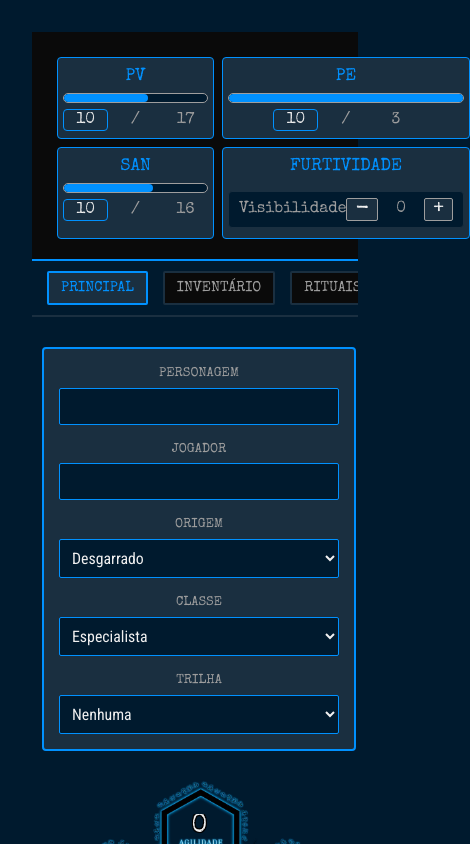
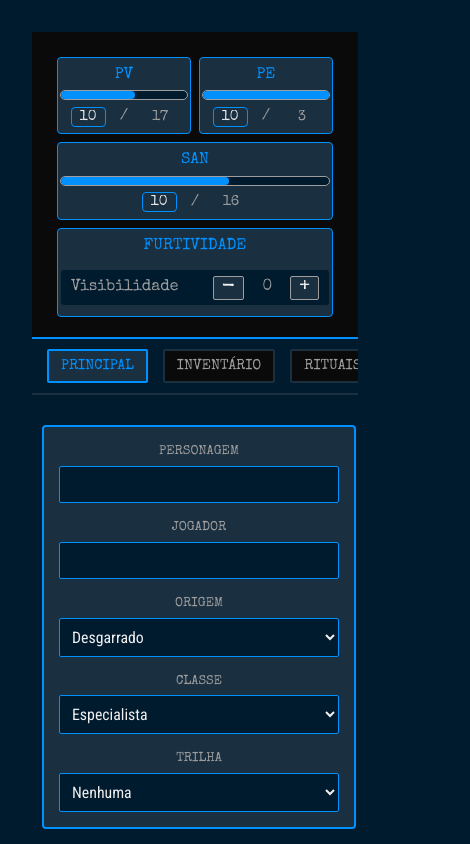
Before and after one commit to patrinhani/Rpg_plataform, a React (Vite) app: page / in a window 390 px wide. Shown: the top 844 px of the page, 470 px wide, since content can reach past the window. Built offline with nearby package versions, Linux system fonts and the light colour scheme.

Commit message:
`Refactor responsive layout styles in responsive.css`

```diff
--- a/src/styles/responsive.css
+++ b/src/styles/responsive.css
@@ -1,26 +1,36 @@
 /* css/responsive.css */
-/* (Layout Móvel Reestruturado para Recursos 2x2 e Hexágono) */
+/* (Layout Móvel Reestruturado - Recursos 3+1 com inputs menores) */
 
 /* --- 1. Telas Médias (Tablets) --- */
 @media (max-width: 1100px) {
 
-  /* --- NOVO LAYOUT 2X2 PARA RECURSOS --- */
+  /* --- LAYOUT 2X2 PARA RECURSOS (TABLET) --- */
   .recursos-container-fixo {
     padding: 10px;
   }
   .box-recursos {
     display: grid;
-    grid-template-columns: 1fr 1fr; /* 2 colunas */
-    grid-template-rows: auto auto; /* 2 linhas */
+    grid-template-columns: 1fr 1fr;
+    grid-template-rows: auto auto;
     gap: 10px;
   }
   .recurso-individual {
-    width: 100%; /* Ocupa a célula do grid */
+    width: 100%;
     padding: 5px;
     background-color: var(--cor-caixa);
     border: 1px solid var(--cor-borda);
     border-radius: 4px;
+    min-height: 110px;
+    display: flex;
+    flex-direction: column;
+    justify-content: center;
   }
+
+  #bloco-furtividade {
+     height: auto;
+     justify-content: flex-start;
+  }
+
   .recurso-individual label {
     font-size: 1.3em;
   }
@@ -28,7 +38,7 @@
   .recurso-individual .recurso-max,
   .recurso-individual .recurso-separador {
     font-size: 1.3em;
-    width: 60px; /* Inputs menores */
+    width: 60px;
   }
   .barra-recurso {
     height: 10px;
@@ -36,8 +46,7 @@
 
   /* Ajusta a posição das Abas */
   .ficha-abas {
-    /* (Altura do grid 2x2 + padding) */
-    top: 220px;
+    top: 240px;
     padding: 10px;
   }
 
@@ -46,14 +55,14 @@
     grid-template-columns: 1fr 1fr;
     grid-template-areas:
       "identidade identidade"
-      "atributos  defesa"     /* Atributos e Defesa lado a lado */
+      "atributos  defesa"
       "pericias   pericias"
       "controles  controles"
       "calculo    calculo";
   }
 
   .box-atributos {
-    max-width: 100%; /* Hexágono ocupa sua coluna */
+    max-width: 100%;
   }
 
   input[type="number"].input-hex {
@@ -99,33 +108,57 @@
     padding: 15px;
   }
 
-  /* Layout Fixo Responsivo (Recursos 2x2) */
+  /* --- (NOVO) Layout Fixo Responsivo (Recursos 3 + 1) --- */
   .recursos-container-fixo {
     padding: 10px 10px 5px 10px;
   }
   .box-recursos {
+    display: flex;
+    flex-wrap: wrap;
     gap: 8px;
   }
   .recurso-individual {
-    padding: 5px;
+    flex-basis: calc(33.33% - 6px);
+    flex-grow: 1;
+    min-width: 90px;
+
+    padding: 5px 4px; /* Reduz o padding lateral */
+    background-color: var(--cor-caixa);
+    border: 1px solid var(--cor-borda);
+    border-radius: 4px;
+    min-height: 0;
   }
+
+  #bloco-furtividade {
+    flex-basis: 100%;
+    width: 100%;
+    min-height: 0;
+  }
+
   .recurso-individual label {
-    font-size: 1.2em;
+    font-size: 1.1em;
     margin-bottom: 2px;
   }
   .barra-recurso {
     margin-bottom: 5px;
   }
+
+  /* --- INÍCIO DA CORREÇÃO --- */
+  .recurso-numeros {
+    gap: 2px; /* Reduz o espaço entre os números */
+  }
   .recurso-individual .recurso-atual,
   .recurso-individual .recurso-max,
   .recurso-individual .recurso-separador {
-    font-size: 1.2em;
-    width: 50px;
+    font-size: 1.1em; /* Fonte menor */
+    width: 38px;      /* Inputs menores */
   }
+  /* --- FIM DA CORREÇÃO --- */
+
 
   /* Ajusta a posição das Abas */
   .ficha-abas {
-    top: 210px; /* Posição ajustada para o grid 2x2 */
+    top: 175px;
     padding: 5px 10px;
     gap: 5px;
     overflow-x: auto;
@@ -139,22 +172,20 @@
 
   /* --- Layout da Ficha Principal (Celular) --- */
   .ficha-container {
-    grid-template-columns: 1fr; /* Coluna única */
+    grid-template-columns: 1fr;
     grid-template-areas:
       "identidade"
-      "atributos"  /* Hexágono mantido */
+      "atributos"
       "defesa"
       "pericias"
       "controles"
       "calculo";
   }
 
-  /* Bloco do Hexágono */
   .box-atributos {
-     max-width: 400px; /* Limita o tamanho do hexágono no centro */
+     max-width: 400px;
   }
 
-  /* Bloco de Defesa (força 2x2) */
   .box-defesa-status {
      flex-wrap: wrap;
   }
@@ -169,7 +200,6 @@
   }
 
   /* --- AJUSTE FINO (CELULAR) --- */
-  /* (Valores ajustados para um max-width de 400px) */
   #forca {
     top: 31%;
     left: 16%;
@@ -270,14 +300,13 @@
     font-size: 90%;
   }
 
-  /* Posição das abas (depende do 2x2 grid de recursos) */
   .ficha-abas {
-    top: 200px; /* Ajuste fino para telas menores */
+    top: 170px;
   }
 
   /* Hexágono e Inputs */
   .box-atributos {
-     max-width: 320px; /* Hexágono ainda menor */
+     max-width: 320px;
   }
   input[type="number"].input-hex {
     font-size: 1.8em;
@@ -285,7 +314,6 @@
   }
 
   /* --- AJUSTE FINO (CELULAR PEQUENO) --- */
-  /* (Valores ajustados para um max-width de 320px) */
   #forca {
     top: 31%;
     left: 16%;
@@ -306,7 +334,6 @@
     top: 64%;
     left: 63%;
   }
-
 
   /* Ajuste Cards de Perícia */
   .pericias-grid-container {
@@ -344,11 +371,18 @@
     flex-basis: auto;
   }
 
-  /* Recursos (Inputs menores) */
+  /* --- INÍCIO DA CORREÇÃO --- */
+  .recurso-individual {
+    padding: 5px 2px; /* Padding lateral ainda menor */
+  }
+  .recurso-numeros {
+    gap: 1px; /* Gap mínimo */
+  }
   .recurso-individual .recurso-atual,
   .recurso-individual .recurso-max,
   .recurso-individual .recurso-separador {
-    font-size: 1.1em;
-    width: 45px;
+    font-size: 1.0em; /* Fonte bem pequena */
+    width: 35px;      /* Inputs bem pequenos */
   }
+  /* --- FIM DA CORREÇÃO --- */
 }
```
